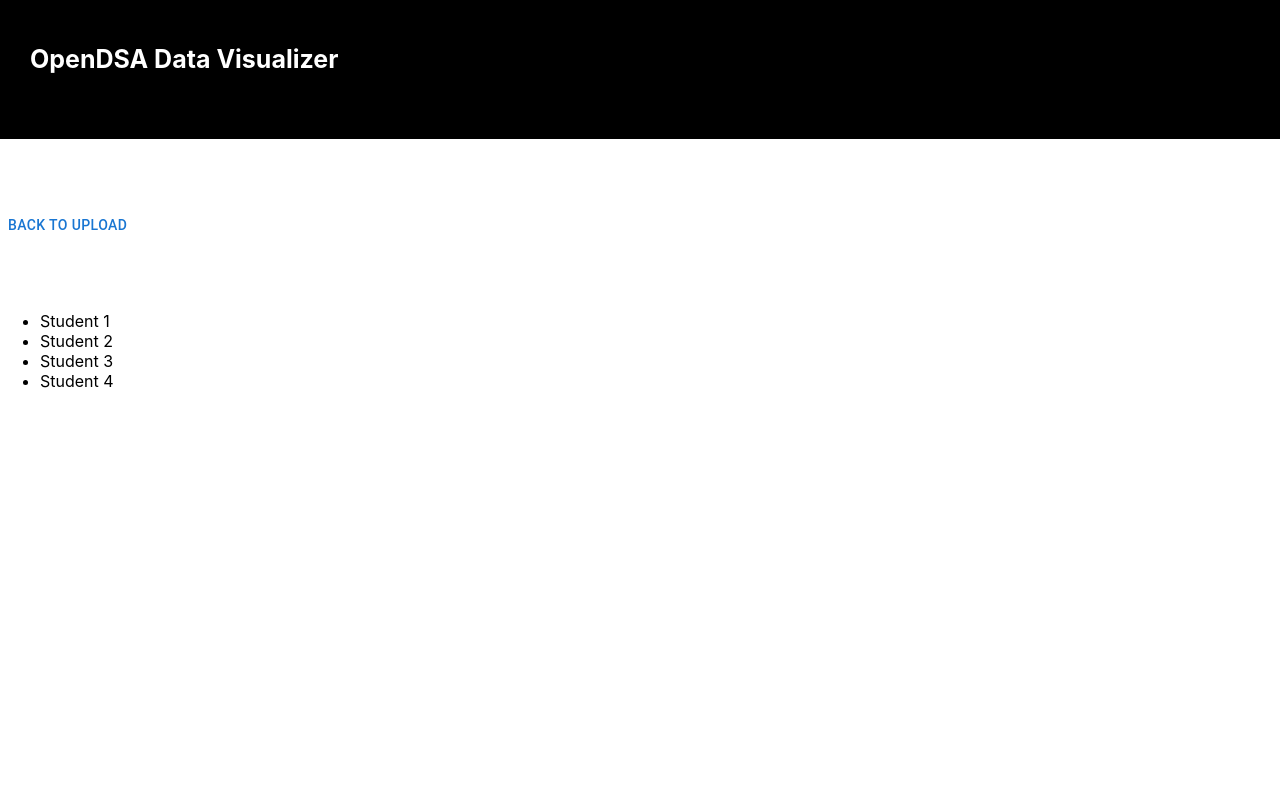
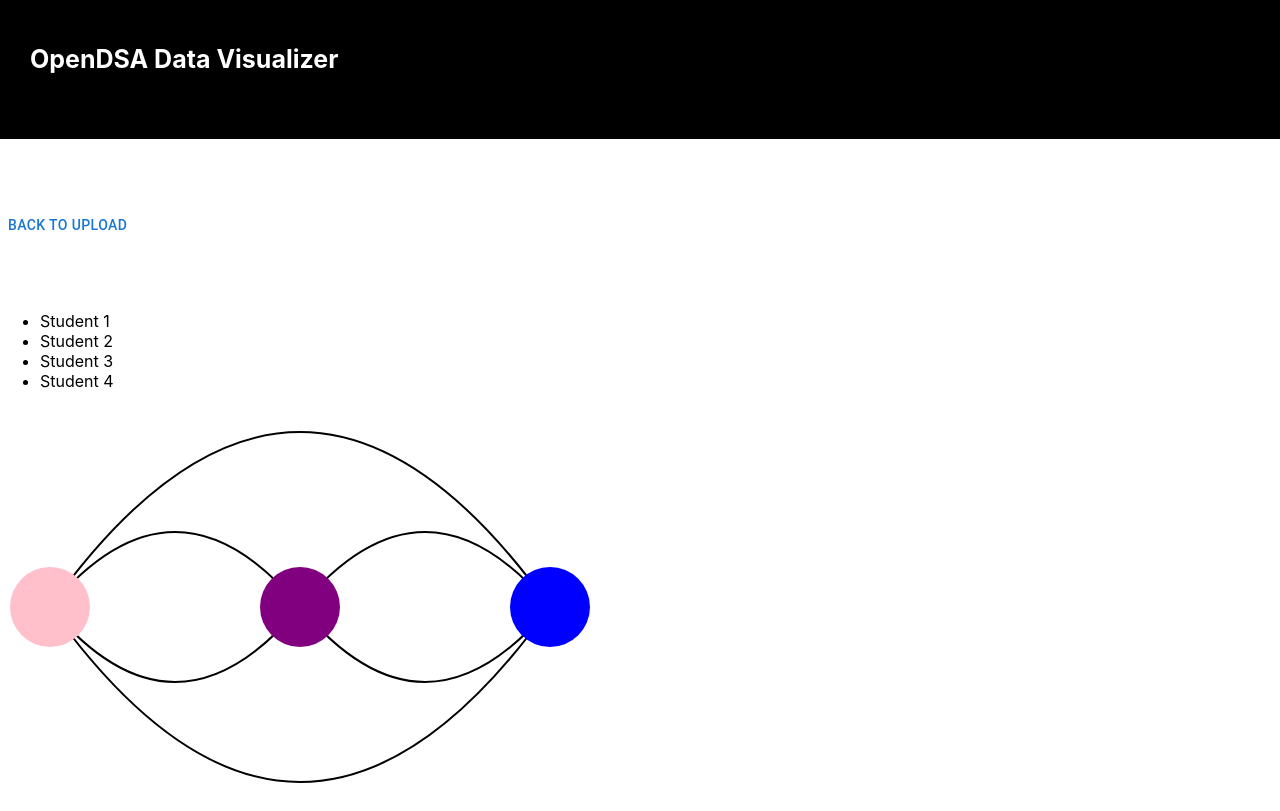
Before and after one commit to egol2/openDSAVisualizer, a React (Create React App) app in the folder frontend/: page / in a window 1280 px wide. Built offline with nearby package versions, Linux system fonts and the light colour scheme.

Commit message:
stategraph

```diff
--- a/frontend/src/components/Header.js
+++ b/frontend/src/components/Header.js
@@ -1,4 +1,5 @@
 import '../styles/styles.css'
+import React from 'react';
 
 const Header = () => {
     return (
--- /dev/null
+++ b/frontend/src/components/StateGraph.js
@@ -0,0 +1,35 @@
+import React from 'react';
+
+const StateGraph = () => {
+
+    return (
+        <svg width="600" height="400" xmlns="http://www.w3.org/2000/svg">
+
+
+            <path d="M 50 200 q 250 -350 500 0" stroke="black"
+            stroke-width="2" fill="none" />
+
+            <path d="M 50 200 q 125 -150 250 0" stroke="black"
+            stroke-width="2" fill="none" />
+
+            <path d="M 300 200 q 125 -150 250 0" stroke="black"
+            stroke-width="2" fill="none" />
+
+            <path d="M 50 200 q 125 150 250 0" stroke="black"
+            stroke-width="2" fill="none" />
+
+            <path d="M 300 200 q 125 150 250 0" stroke="black"
+            stroke-width="2" fill="none" />
+
+            <path d="M 50 200 q 250 350 500 0" stroke="black"
+            stroke-width="2" fill="none" />
+
+            <circle cx="50" cy="200" r="40" stroke="black" stroke-width="0" fill="pink" />
+            <circle cx="300" cy="200" r="40" stroke="black" stroke-width="0" fill="purple" />
+            <circle cx="550" cy="200" r="40" stroke="black" stroke-width="0" fill="blue" />
+        </svg>
+    );
+
+}
+
+export default StateGraph;
--- a/frontend/src/pages/Dashboard.js
+++ b/frontend/src/pages/Dashboard.js
@@ -6,7 +6,7 @@
 import FileUploadIcon from '@mui/icons-material/FileUpload';
 import Box from '@mui/material/Box';
 import { Navigate } from 'react-router-dom';
-
+import StateGraph from '../components/StateGraph';
 const Dashboard = () => {
 
     const [selectedStudent, setSelectedStudent] = useState(null);
@@ -64,6 +64,8 @@
                 <StudentList students={studentsData} onStudentClick={handleStudentClick}/>
                 {selectedStudent && <StudentDetail student={selectedStudent} />}
             </div>
+
+            <StateGraph/>
         </div>
     );
 }
```
